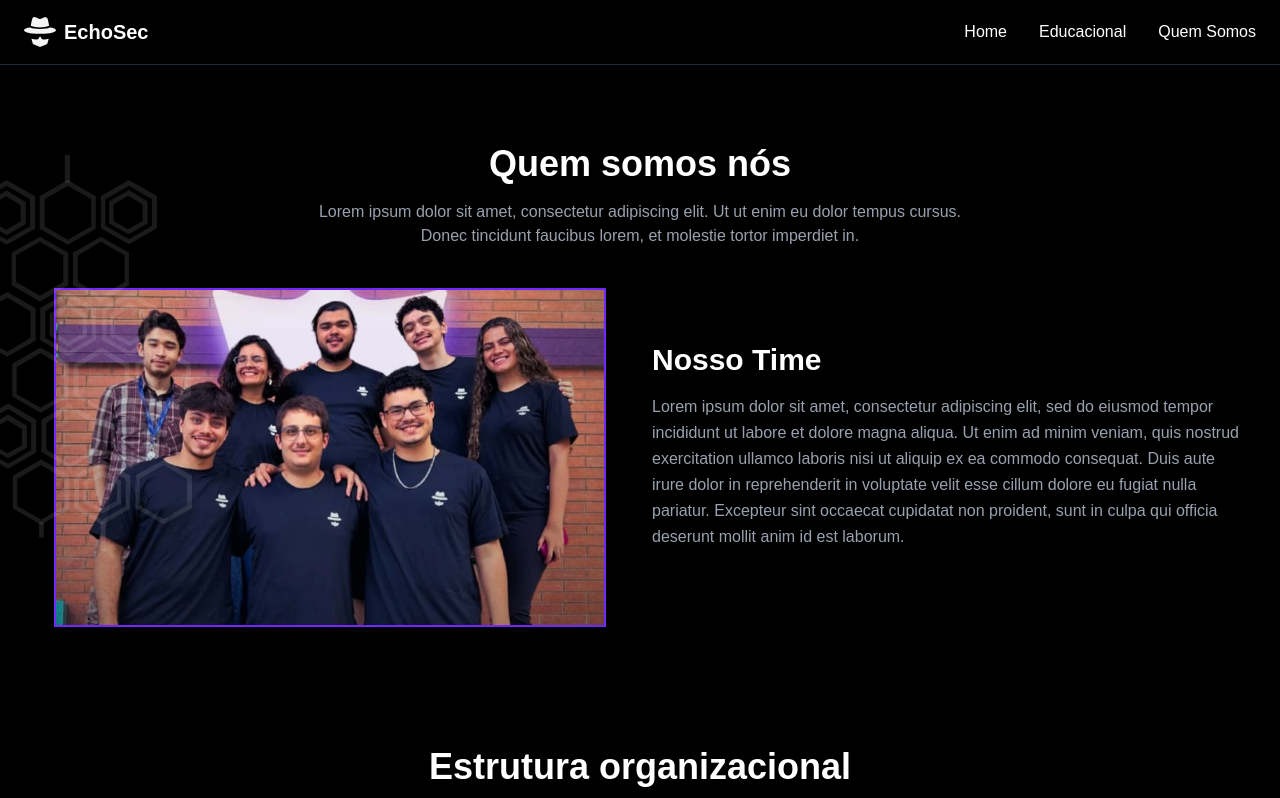
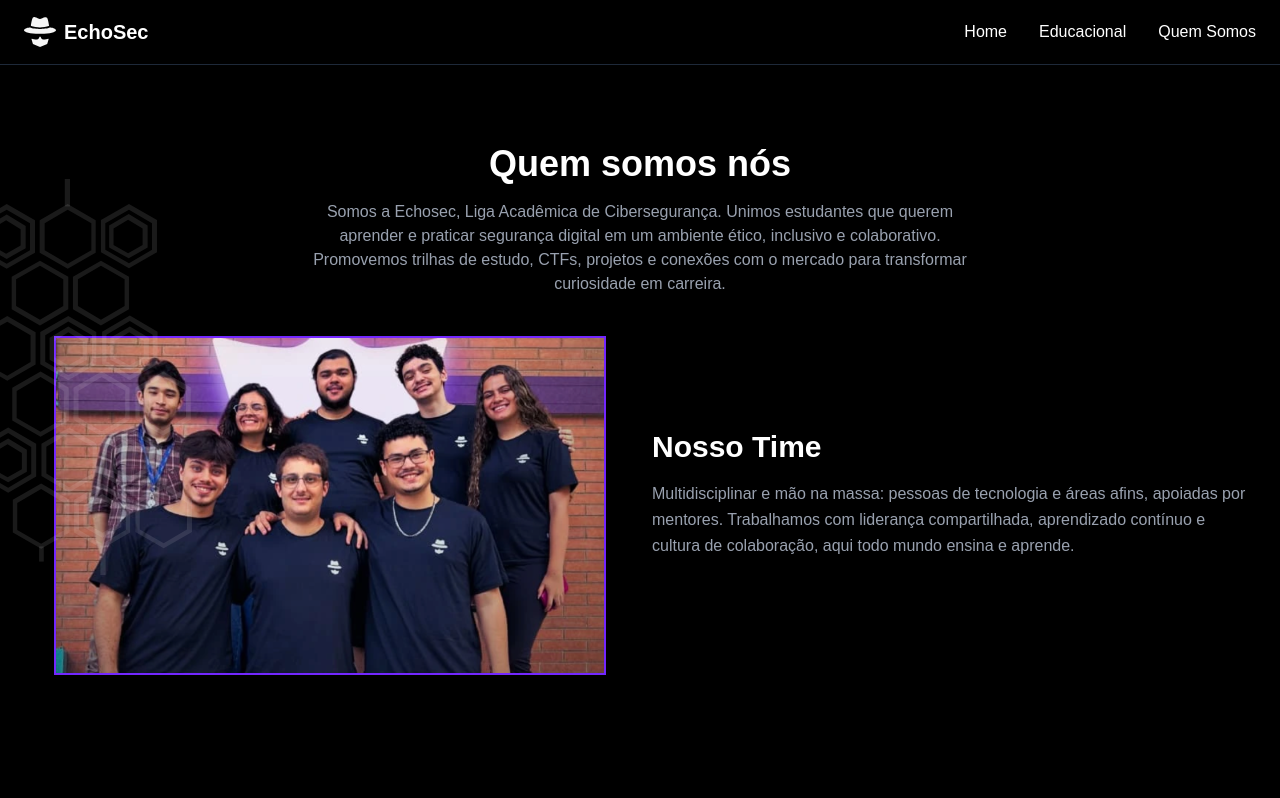
Before and after one commit to Ech0S3c/landingpage, a Next.js app: page /quem-somos in a window 1280 px wide. Shown: the top 798 px of the page. Built offline with nearby package versions, Linux system fonts and the light colour scheme.

Commit message:
feat: missing texts

```diff
--- a/src/components/home/AboutSection.tsx
+++ b/src/components/home/AboutSection.tsx
@@ -7,19 +7,19 @@ const AboutSection = () => {
       icon: "/F4.svg",
       title: "Missão",
       description:
-        "Lorem ipsum dolor sit amet, consectetur adipiscing elit. Ut ut enim eu dolor tempus cursus. Donec tincidunt faucibus lorem, et molestie tortor imperdiet in. Ut risus lorem, scelerisque sit amet elementum ac, vulputate vel tellus.",
+        "Capacitar todos os nossos membros na área de cibersegurança para que possam se tornar referências futuras dentro da área.Para isso, vamos promover um ambiente de aprendizado colaborativo para o desenvolvimento de uma carreira sólida no hacking ético e na defesa cibernética.",
     },
     {
       icon: "/G4.svg",
       title: "Visão",
       description:
-        "Lorem ipsum dolor sit amet, consectetur adipiscing elit. Ut ut enim eu dolor tempus cursus. Donec tincidunt faucibus lorem, et molestie tortor imperdiet in. Ut risus lorem, scelerisque sit amet elementum ac, vulputate vel tellus.",
+        "Ser a principal referência nacional em ligas de cibersegurança, desenvolvendo uma comunidade reconhecida pela formação de talentos e pela inovação.",
     },
     {
       icon: "/C1.svg",
       title: "Valores",
       description:
-        "Lorem ipsum dolor sit amet, consectetur adipiscing elit. Ut ut enim eu dolor tempus cursus. Donec tincidunt faucibus lorem, et molestie tortor imperdiet in. Ut risus lorem, scelerisque sit amet elementum ac, vulputate vel tellus.",
+        "Ética (integridade e privacidade); Inclusão e Diversidade (acessível e plural); Colaboração (troca e parcerias); Criatividade (experimentação e originalidade); Excelência (padrões altos e evolução); Confiança (transparência e compromisso).",
     },
   ];
 
@@ -29,7 +29,7 @@ const AboutSection = () => {
         <div className="text-center mb-12 md:mb-20">
           <h2 className="text-3xl md:text-5xl lg:text-6xl font-bold text-white mb-4 md:mb-6">Sobre a Liga</h2>
           <p className="text-gray-400 max-w-3xl mx-auto text-base md:text-lg lg:text-xl leading-relaxed px-4 md:px-0">
-            Lorem ipsum dolor sit amet, consectetur adipiscing elit. Ut ut enim eu dolor tempus cursus. Donec tincidunt faucibus lorem, et molestie tortor imperdiet in.
+            Liga Acadêmica de Cibersegurança: aprendemos na prática, compartilhamos conhecimento e criamos projetos e CTFs para formar os profissionais que o mercado precisa.
           </p>
         </div>
 
--- a/src/components/home/BenefitsSection.tsx
+++ b/src/components/home/BenefitsSection.tsx
@@ -6,27 +6,27 @@ const BenefitsSection = () => {
     {
       icon: "/D3.svg",
       title: "Comunidade",
-      description: "Lorem ipsum dolor sit amet, consectetur adipiscing elit. Ut ut enim eu dolor tempus cursus. Donec tincidunt faucibus lorem, et molestie tortor imperdiet in."
+      description: "Conecte-se a estudantes e profissionais, troque experiências e cresça junto. Eventos, grupos de estudo e suporte constante."
     },
     {
       icon: "/G4.svg",
       title: "Aprendizado",
-      description: "Lorem ipsum dolor sit amet, consectetur adipiscing elit. Ut ut enim eu dolor tempus cursus. Donec tincidunt faucibus lorem, et molestie tortor imperdiet in."
+      description: "Oficinas, trilhas e CTFs para aprender na prática. Conteúdo atualizado e mentoria para acelerar sua evolução."
     },
     {
       icon: "/C1.svg",
       title: "Networking",
-      description: "Lorem ipsum dolor sit amet, consectetur adipiscing elit. Ut ut enim eu dolor tempus cursus. Donec tincidunt faucibus lorem, et molestie tortor imperdiet in."
+      description: "Aproximação com empresas e comunidades do setor. Participe de meetups e tenha acesso a oportunidades e referências."
     },
     {
       icon: "/H4.svg",
       title: "Preparação de Carreira",
-      description: "Lorem ipsum dolor sit amet, consectetur adipiscing elit. Ut ut enim eu dolor tempus cursus. Donec tincidunt faucibus lorem, et molestie tortor imperdiet in."
+      description: "Orientação de portfólio, entrevistas e certificações. Desafios e feedback para conquistar estágios e vagas."
     },
     {
       icon: "/F4.svg",
       title: "Projetos Práticos",
-      description: "Lorem ipsum dolor sit amet, consectetur adipiscing elit. Ut ut enim eu dolor tempus cursus. Donec tincidunt faucibus lorem, et molestie tortor imperdiet in."
+      description: "Desenvolva projetos reais e open source, da ideia ao deploy. Trabalhe em equipe e construa um portfólio sólido."
     }
   ];
 
--- a/src/components/home/TestimonialsSection.tsx
+++ b/src/components/home/TestimonialsSection.tsx
@@ -42,7 +42,7 @@ const TestimonialsSection = () => {
       <div className="container mx-auto px-4 sm:px-6">
         <h2 className="text-2xl sm:text-4xl font-bold text-white text-center mb-4">Histórias da Liga</h2>
         <p className="text-gray-400 text-center mb-10 max-w-2xl mx-auto text-sm sm:text-base">
-          Lorem ipsum dolor sit amet, consectetur adipiscing elit. Ut ut enim eu dolor tempus cursus.
+          Conheça histórias reais de quem passou pela Liga e transformou aprendizado em conquistas.
         </p>
 
         <div className="relative max-w-7xl mx-auto">
--- a/src/components/quem-somos/OrganizationalSection.tsx
+++ b/src/components/quem-somos/OrganizationalSection.tsx
@@ -89,7 +89,7 @@ const OrganizationalSection = () => {
       <div className="container mx-auto px-4 md:px-6">
         <h2 className="text-2xl md:text-4xl font-bold text-white text-center mb-4">Estrutura organizacional</h2>
         <p className="text-gray-400 text-center mb-8 md:mb-10 max-w-2xl mx-auto text-sm md:text-base">
-          Lorem ipsum dolor sit amet, consectetur adipiscing elit. Ut ut enim eu dolor tempus cursus. Donec tincidunt faucibus lorem, et molestie tortor imperdiet in.
+          Operamos em frentes com autonomia: Acadêmica (trilhas e mentoria), Competitiva (CTFs e times Red/Blue), Projetos & Labs (pesquisa aplicada e automações), Parcerias & Eventos (empresas e comunidade), Comunicação & Comunidade (conteúdo e onboarding) e Operações & Infra (processos, GRC e suporte). Essa estrutura garante foco, qualidade e continuidade.
         </p>
 
         <div className="relative max-w-7xl mx-auto px-2 md:px-4">
--- a/src/components/quem-somos/TeamSection.tsx
+++ b/src/components/quem-somos/TeamSection.tsx
@@ -13,8 +13,7 @@ const EducationalSection = () => {
           Quem somos nós
         </h2>
         <p className="text-gray-400 text-center mb-8 md:mb-10 max-w-2xl mx-auto text-sm md:text-base">
-          Lorem ipsum dolor sit amet, consectetur adipiscing elit. Ut ut enim eu dolor tempus cursus.
-          Donec tincidunt faucibus lorem, et molestie tortor imperdiet in.
+          Somos a Echosec, Liga Acadêmica de Cibersegurança. Unimos estudantes que querem aprender e praticar segurança digital em um ambiente ético, inclusivo e colaborativo. Promovemos trilhas de estudo, CTFs, projetos e conexões com o mercado para transformar curiosidade em carreira.
         </p>
         <div className="grid grid-cols-1 md:grid-cols-2 gap-6 items-center">
           <div className="flex justify-center items-center max-w-full mx-auto">
@@ -29,10 +28,7 @@ const EducationalSection = () => {
           <div>
             <h3 className="text-2xl md:text-3xl font-bold text-white mb-4">Nosso Time</h3>
             <p className="text-gray-400 mb-6 leading-relaxed text-sm md:text-base">
-              Lorem ipsum dolor sit amet, consectetur adipiscing elit, sed do eiusmod tempor incididunt ut labore et dolore magna aliqua.
-              Ut enim ad minim veniam, quis nostrud exercitation ullamco laboris nisi ut aliquip ex ea commodo consequat.
-              Duis aute irure dolor in reprehenderit in voluptate velit esse cillum dolore eu fugiat nulla pariatur.
-              Excepteur sint occaecat cupidatat non proident, sunt in culpa qui officia deserunt mollit anim id est laborum.
+              Multidisciplinar e mão na massa: pessoas de tecnologia e áreas afins, apoiadas por mentores. Trabalhamos com liderança compartilhada, aprendizado contínuo e cultura de colaboração, aqui todo mundo ensina e aprende.
             </p>
           </div>
         </div>
```
Also changed, not shown: 2 other files (tests, documents, lock files or other folders).
